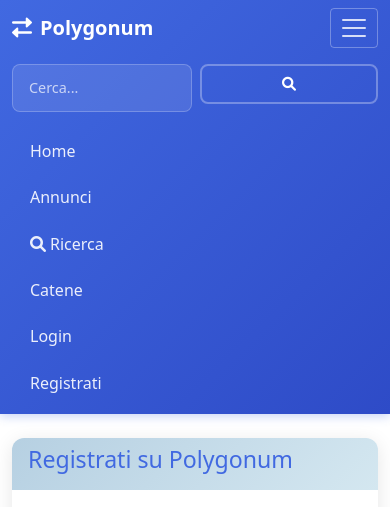
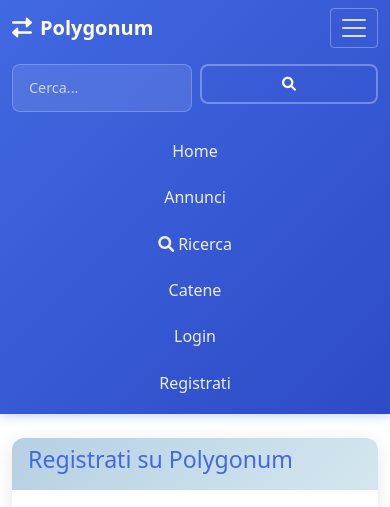
Before and after one commit to tomether-ux/polygonum, a Django app: page /register/ in a window 390 px wide, after a click that opens the changed part. Shown: the top 507 px of the page. Run offline with Django 5.2, Linux system fonts and the light colour scheme.

Commit message:
Fix navbar alignment issues
Added CSS rules to improve navbar alignment and prevent misalignment when conditional elements (messages, notifications) are present:

- Fixed navbar-collapse and navbar-nav alignment
- Added consistent gap spacing for menu items
- Improved dropdown element alignment
- Enhanced responsive behavior for mobile

🤖 Generated with [Claude Code](https://claude.ai/code)

Co-Authored-By: Claude <noreply@anthropic.com>

```diff
--- a/scambi/static/css/polygonum.css
+++ b/scambi/static/css/polygonum.css
@@ -136,6 +136,26 @@
   transform: translateY(0);
 }
 
+/* Navbar alignment fixes */
+.navbar-collapse {
+  align-items: center;
+}
+
+.navbar-nav {
+  align-items: center;
+}
+
+/* Ensure consistent spacing */
+.navbar-nav.ms-auto {
+  gap: 0.25rem;
+}
+
+/* Fix dropdown alignment */
+.nav-item.dropdown {
+  display: flex;
+  align-items: center;
+}
+
 /* Responsive adjustments */
 @media (max-width: 991.98px) {
   .navbar-nav form.d-flex {
@@ -151,6 +171,11 @@
   /* Nasconde il bottone centrale su mobile e lo sposta nel menu */
   .btn-create-ad {
     display: none;
+  }
+
+  /* Fix mobile navbar stacking */
+  .navbar-nav.ms-auto {
+    gap: 0;
   }
 }
 
```
Also changed, not shown: .claude/settings.local.json.
